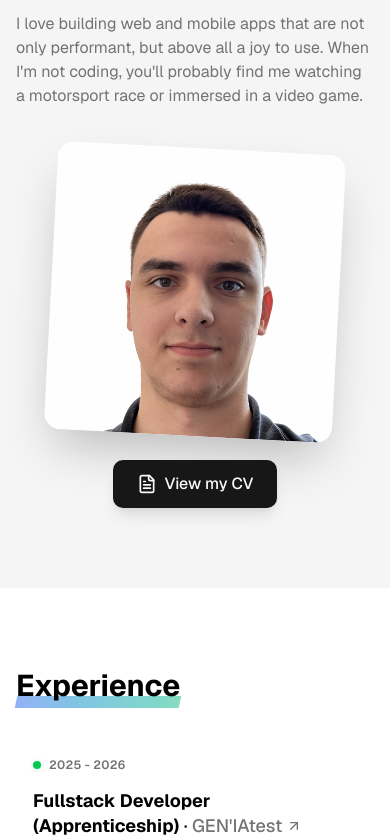
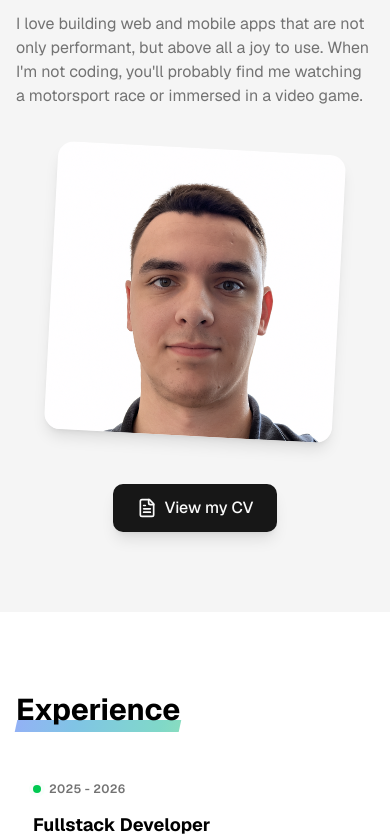
Before and after one commit to TomBertomeu/Portfolio, a Next.js app: page / in a window 390 px wide. Shown: the part 1100-1940 px from the top of the page. Built offline with nearby package versions, Linux system fonts and the light colour scheme.

Commit message:
style: refine and harmonize animations for better UX and responsiveness

```diff
--- a/app/page.tsx
+++ b/app/page.tsx
@@ -31,13 +31,12 @@ export default function Home() {
                         <ScrollAnimation direction="left">
                             <Title text={t("nav.about")} />
                         </ScrollAnimation>
-                <ScrollAnimation direction="right" delay={200}>
+                        <ScrollAnimation direction="left" delay={200}>
                             <div className="prose prose-lg dark:prose-invert text-muted-foreground whitespace-pre-line mb-4 md:mb-8">
                                 {t("about.subtitle")}
                             </div>
                         </ScrollAnimation>
 
-                <ScrollAnimation direction="up" delay={400}>
                         <div className="hidden md:flex flex-wrap gap-4">
                             <a
                                 href={`/cv/BERTOMEU_TOM-CV_Portfolio_${language.toUpperCase()}.pdf`}
@@ -49,11 +48,10 @@ export default function Home() {
                                 {t("about.downloadCv")}
                             </a>
                         </div>
-                </ScrollAnimation>
                     </div>
 
-            <ScrollAnimation direction="left" delay={300} className="flex justify-center md:justify-end">
-                <div className="relative w-72 h-72 md:w-96 md:h-96 rounded-2xl overflow-hidden shadow-2xl rotate-3 hover:rotate-0 transition-transform duration-300">
+                    <ScrollAnimation direction="right" delay={300} className="flex justify-center md:justify-end">
+                        <div className="relative w-72 h-72 md:w-96 md:h-96 rounded-2xl overflow-hidden shadow-lg rotate-3">
                             <Image
                                 src="/images/profile.png"
                                 alt={t("about.profileImageAlt") || "Tom Bertomeu"}
@@ -64,7 +62,7 @@ export default function Home() {
                         </div>
                     </ScrollAnimation>
 
-            <ScrollAnimation direction="up" delay={400} className="flex md:hidden justify-center">
+                    <div className="flex md:hidden justify-center mt-6">
                         <a
                             href={`/cv/BERTOMEU_TOM-CV_Portfolio_${language.toUpperCase()}.pdf`}
                             target="_blank"
@@ -74,7 +72,7 @@ export default function Home() {
                             <FileText className="w-5 h-5" />
                             {t("about.downloadCv")}
                         </a>
-            </ScrollAnimation>
+                    </div>
                 </div>
             </Section>
 
@@ -89,14 +87,13 @@ export default function Home() {
 
                 <div className="flex flex-col gap-4 mb-12 group/projects">
                     {featuredProjects.map((project, index) => (
-                <ScrollAnimation key={project.id} direction="up" delay={index * 100} className="transition-all duration-300 hover:!opacity-100 group-hover/projects:opacity-50">
+                        <ScrollAnimation key={project.id} direction="left" delay={index * 100} className="transition-all duration-300 hover:!opacity-100 group-hover/projects:opacity-50">
                             <ProjectCard project={project} priority={true} />
                         </ScrollAnimation>
                     ))}
                 </div>
 
-        <ScrollAnimation direction="up" delay={300}>
-            <div className="flex justify-center">
+                <div className="flex justify-center mt-6">
                     <Link
                         href="/projects"
                         className="cursor-pointer inline-flex items-center gap-2 text-primary hover:text-primary/80 font-medium transition-colors group"
@@ -108,14 +105,11 @@ export default function Home() {
                         <ArrowRight className="w-4 h-4 transition-transform group-hover:translate-x-1" />
                     </Link>
                 </div>
-        </ScrollAnimation>
             </Section>
 
             {/* Contact */}
             <Section id="contact">
-        <ScrollAnimation direction="up" delay={200}>
                 <ContactForm />
-        </ScrollAnimation>
             </Section>
         </>
     );
--- a/components/ContactForm.tsx
+++ b/components/ContactForm.tsx
@@ -4,6 +4,7 @@ import React, { useState } from "react";
 import { Send, Mail, Github, Linkedin, CheckCircle, AlertCircle } from "lucide-react";
 import { useLanguage } from "@/contexts/LanguageProvider";
 import Title from "./Title";
+import ScrollAnimation from "./ScrollAnimation";
 
 export default function ContactForm() {
   const { t } = useLanguage();
@@ -65,7 +66,7 @@ export default function ContactForm() {
   return (
     <div className="grid grid-cols-1 lg:grid-cols-2 gap-12">
       {/* Informations de contact */}
-      <div className="flex flex-col h-full py-4">
+      <ScrollAnimation direction="left" className="flex flex-col h-full py-4">
         <div>
           <div className="mb-8">
             <Title text={t("contact.title")} />
@@ -110,10 +111,10 @@ export default function ContactForm() {
             </a>
           </div>
         </div>
-      </div>
+      </ScrollAnimation>
 
       {/* Formulaire */}
-      <div className="bg-muted/50 border border-border rounded-2xl p-4 md:p-8 shadow-[-6px_6px_10px_rgba(0,0,0,0.1)]">
+      <ScrollAnimation direction="right" delay={200} className="bg-muted/50 border border-border rounded-2xl p-4 md:p-8 shadow-[-6px_6px_10px_rgba(0,0,0,0.1)]">
         <form onSubmit={handleSubmit} className="space-y-6">
           <div className="flex flex-col gap-2">
             <label htmlFor="name" className="text-sm font-medium">
@@ -166,8 +167,7 @@ export default function ContactForm() {
           <button
             type="submit"
             disabled={status === "sending" || status === "success"}
-            className={`cursor-pointer w-full flex items-center justify-center gap-2 rounded-md px-4 py-3 text-sm font-medium text-primary-foreground transition-all duration-300 ${
-              status === "success"
+            className={`cursor-pointer w-full flex items-center justify-center gap-2 rounded-md px-4 py-3 text-sm font-medium text-primary-foreground transition-all duration-300 ${status === "success"
               ? "bg-green-600 hover:bg-green-700"
               : "bg-primary hover:bg-primary/90"
               } disabled:opacity-70 disabled:cursor-not-allowed`}
@@ -201,7 +201,7 @@ export default function ContactForm() {
             {t("contactForm.privacy")}
           </p>
         </form>
-      </div>
+      </ScrollAnimation>
     </div>
   );
 }
--- a/components/ExperienceSection.tsx
+++ b/components/ExperienceSection.tsx
@@ -30,7 +30,7 @@ export default function ExperienceSection() {
           } : {};
 
           return (
-            <ScrollAnimation key={exp.id} direction="up" delay={index * 100}>
+            <ScrollAnimation key={exp.id} direction="left" delay={index * 100}>
               <Container
                 {...containerProps}
                 className="group relative grid grid-cols-1 md:grid-cols-4 gap-4 md:gap-8 p-4 rounded-lg border border-transparent transition-all duration-300 ease-in-out hover:border-border hover:bg-muted/50 hover:shadow-[-6px_6px_10px_rgba(0,0,0,0.1)] cursor-pointer hover:!opacity-100 group-hover/experience:opacity-50"
--- a/components/ScrollAnimation.tsx
+++ b/components/ScrollAnimation.tsx
@@ -44,11 +44,23 @@ export default function ScrollAnimation({
   }, []);
 
   const getInitialTransform = () => {
+    // Reduced distance from 20 (5rem) to 8 (2rem) for subtler effect
+    // Responsive logic:
+    // - Base (Mobile): Always 'translate-y-8' (Standard 'up' animation)
+    // - md (Desktop): Specific direction
     switch (direction) {
-      case "left": return "-translate-x-20";
-      case "right": return "translate-x-20";
-      case "up": return "translate-y-20";
-      case "down": return "-translate-y-20";
+      case "left":
+        // Mobile: Up (y-8), Desktop: Left (-x-8, reset y)
+        return "translate-y-8 md:translate-y-0 md:-translate-x-8";
+      case "right":
+        // Mobile: Up (y-8), Desktop: Right (x-8, reset y)
+        return "translate-y-8 md:translate-y-0 md:translate-x-8";
+      case "up":
+        // Always Up
+        return "translate-y-8";
+      case "down":
+        // Always Down
+        return "-translate-y-8";
       default: return "";
     }
   };
@@ -56,11 +68,10 @@ export default function ScrollAnimation({
   return (
     <div
       ref={ref}
-      className={`transition-all duration-1000 ease-out ${className} ${
-        isVisible
+      className={`transition-all duration-1000 ease-out ${className} ${isVisible
           ? "opacity-100 translate-x-0 translate-y-0"
           : `opacity-0 ${getInitialTransform()}`
-      }`}
+        }`}
       style={{ transitionDelay: `${delay}ms` }}
     >
       {children}
```
Lines whose indentation alone changed are shown as unchanged.
